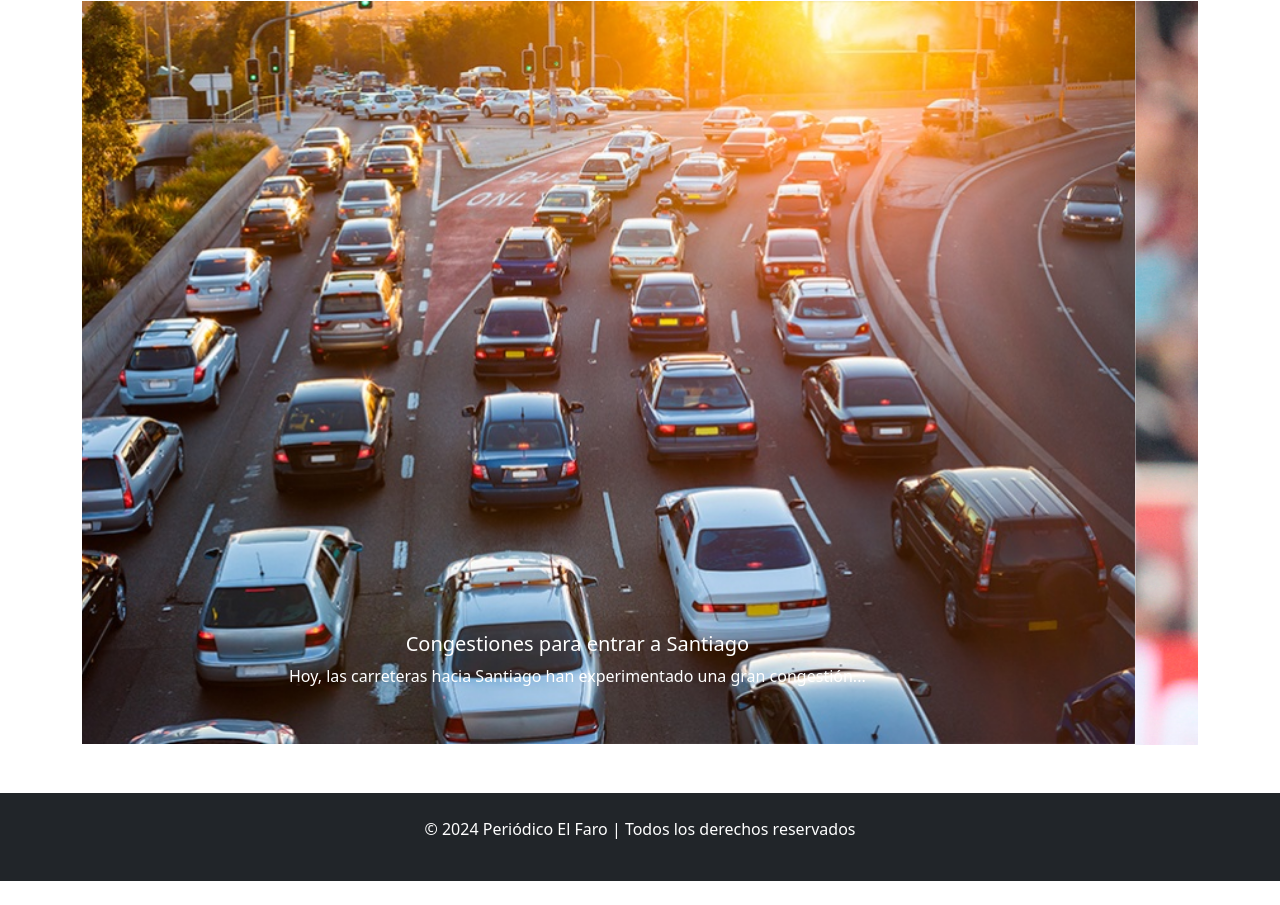
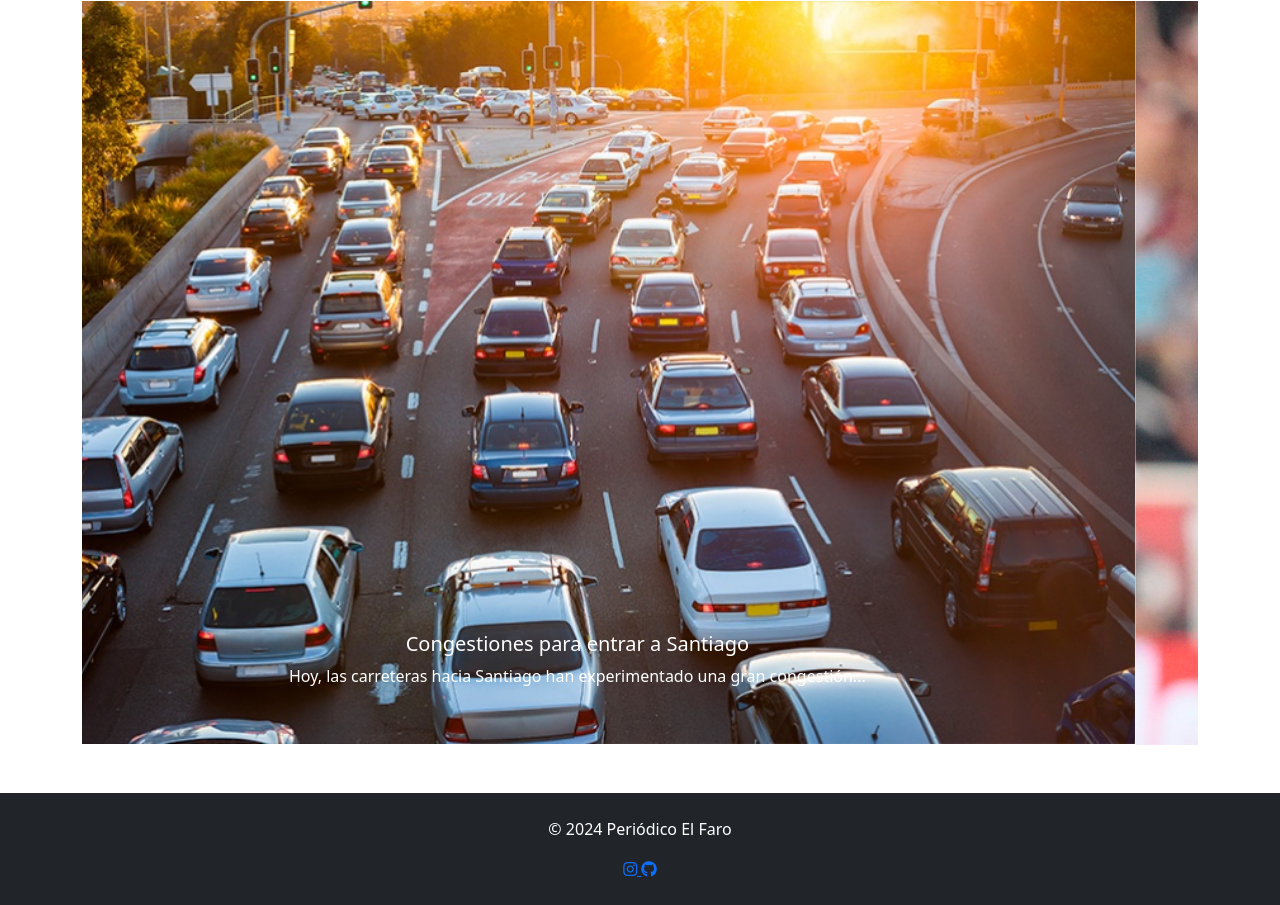
Before and after one commit to DiegoDev2024/elFaro, a plain HTML site: page index.html in a window 1280 px wide. Shown: the part 386-1291 px from the top of the page. Before the commit the page ends 1267 px from the top, so only its background shows below. Drawn offline with nearby package versions, Linux system fonts and the light colour scheme.

Commit message:
Cambios definitivos

```diff
--- a/index.html
+++ b/index.html
@@ -5,6 +5,7 @@
     <meta charset="UTF-8">
     <meta name="viewport" content="width=device-width, initial-scale=1.0">
     <link href="https://cdn.jsdelivr.net/npm/bootstrap@5.1.3/dist/css/bootstrap.min.css" rel="stylesheet">
+    <link rel="stylesheet" href="https://cdnjs.cloudflare.com/ajax/libs/font-awesome/6.0.0-beta3/css/all.min.css">
     <title>Periódico El Faro</title>
 </head>
 
@@ -79,8 +80,16 @@
     </section>
 
     <!-- Footer -->
-    <footer class="bg-dark text-white text-center p-4">
-        <p>&copy; 2024 Periódico El Faro | Todos los derechos reservados</p>
+    <footer class="bg-dark text-white text-center py-4">
+        <p>&copy; 2024 Periódico El Faro</p>
+        <div class="social-icons">
+            <a href="https://instagram.com" target="_blank" class="social-icon">
+                <i class="fab fa-instagram"></i>
+            </a>
+            <a href="https://github.com/DiegoDev2024/elFaro" target="_blank" class="social-icon">
+                <i class="fab fa-github"></i>
+            </a>
+        </div>
     </footer>
 
     <script src="https://cdn.jsdelivr.net/npm/bootstrap@5.1.3/dist/js/bootstrap.bundle.min.js"></script>
```
Also changed, not shown: assets/style/style.css (+16 -0 lines).
